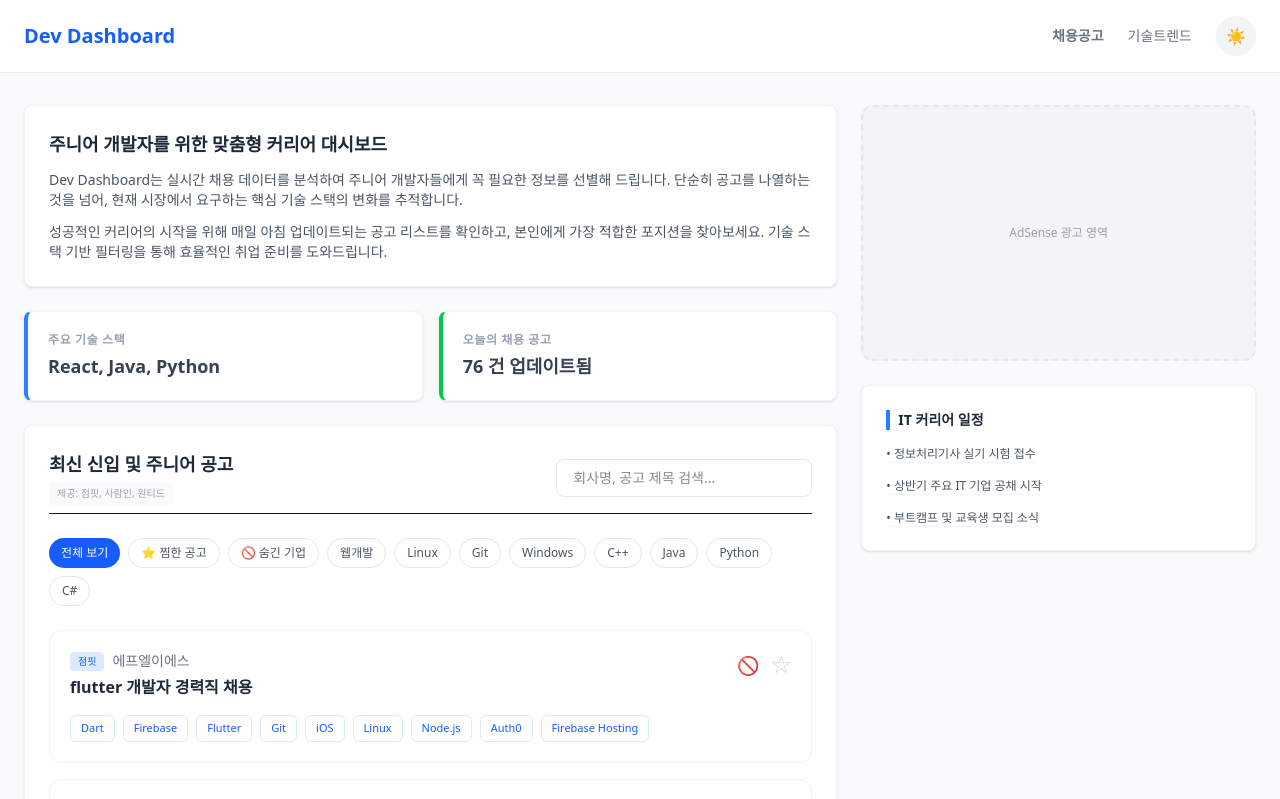
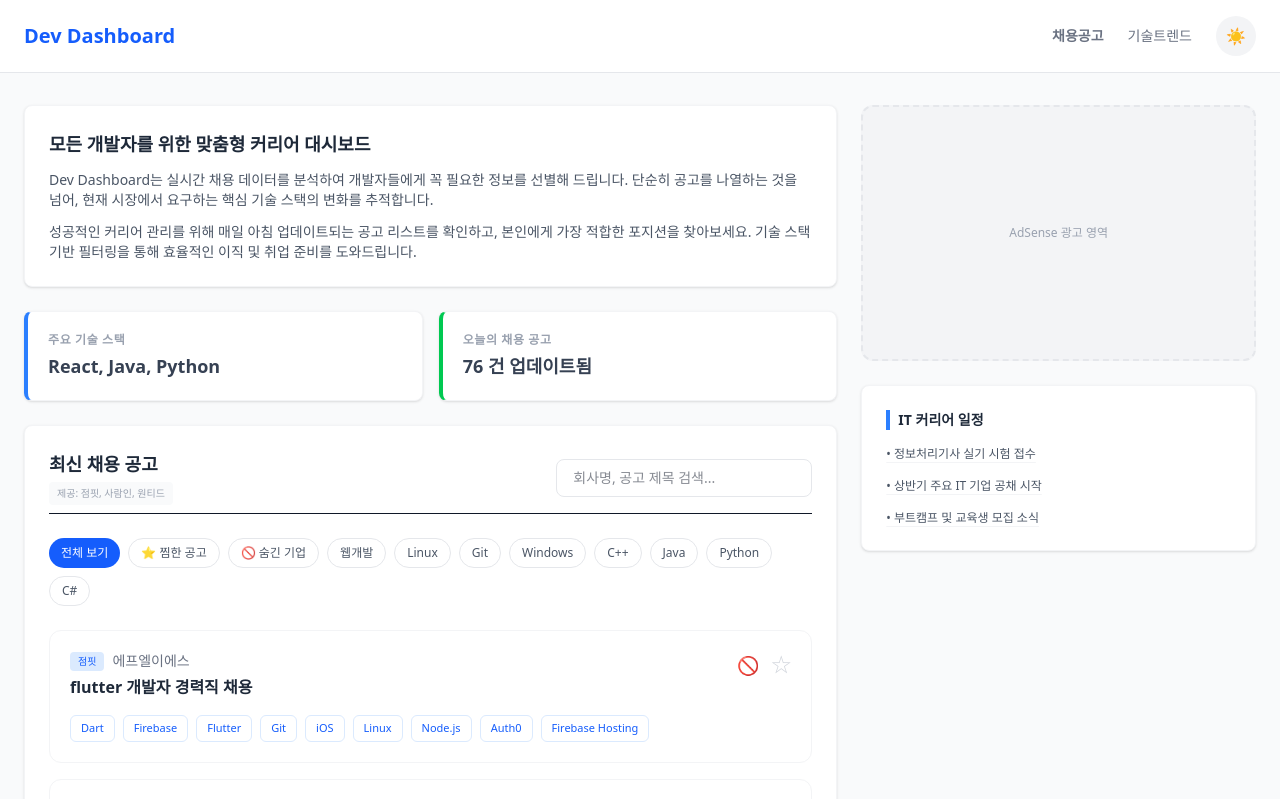
Before and after one commit to welchs1423/Dev-Dashboard, a Next.js app: page / in a window 1280 px wide. Shown: the top 799 px of the page. Built offline with nearby package versions, Linux system fonts and the light colour scheme.

Commit message:
fix: 서비스 타겟 모든 개발자로 확장 및 관련 코드/문구 전체 수정

```diff
--- a/app/layout.tsx
+++ b/app/layout.tsx
@@ -6,12 +6,12 @@ import "./globals.css";
 const inter = Inter({ subsets: ["latin"] });
 
 export const metadata: Metadata = {
-  title: "Dev Dashboard | 주니어 개발자 채용 큐레이션",
-  description: "점핏, 사람인, 원티드의 최신 신입 및 주니어 개발자 채용 공고를 한눈에 확인하세요. 기술 스택별 필터링과 찜하기 기능을 제공합니다.",
-  keywords: ["신입 개발자", "주니어 개발자", "개발자 채용", "프론트엔드", "백엔드", "점핏", "사람인", "원티드"],
+  title: "Dev Dashboard | 개발자 채용 큐레이션",
+  description: "점핏, 사람인, 원티드의 최신 개발자 채용 공고를 한눈에 확인하세요. 기술 스택별 필터링과 찜하기 기능을 제공합니다.",
+  keywords: ["개발자 채용", "프론트엔드", "백엔드", "점핏", "사람인", "원티드"],
   openGraph: {
-    title: "Dev Dashboard | 주니어 개발자 채용 큐레이션",
-    description: "매일 아침 업데이트되는 주니어 개발자 맞춤형 채용 정보와 기술 트렌드",
+    title: "Dev Dashboard | 개발자 채용 큐레이션",
+    description: "매일 아침 업데이트되는 개발자 맞춤형 채용 정보와 기술 트렌드",
     type: "website",
     locale: "ko_KR",
     siteName: "Dev Dashboard",
--- a/app/page.tsx
+++ b/app/page.tsx
@@ -36,13 +36,11 @@ export default function Home() {
 
     const savedBookmarks = localStorage.getItem('dev_dashboard_bookmarks');
     if (savedBookmarks) {
-      // eslint-disable-next-line react-hooks/set-state-in-effect
       setBookmarkedJobs(JSON.parse(savedBookmarks));
     }
 
     const savedHidden = localStorage.getItem('dev_dashboard_hidden');
     if (savedHidden) {
-      // eslint-disable-next-line react-hooks/set-state-in-effect
       setHiddenCompanies(JSON.parse(savedHidden));
     }
 
@@ -201,14 +199,14 @@ export default function Home() {
       <main className="grow max-w-7xl mx-auto px-6 py-8 grid grid-cols-1 md:grid-cols-3 gap-6">
         <div className="md:col-span-2 space-y-6">
           <section className="bg-white dark:bg-gray-800 rounded-lg shadow-sm border border-gray-100 dark:border-gray-700 p-6 leading-relaxed transition-colors duration-200">
-            <h2 className="text-lg font-bold mb-3 text-gray-800 dark:text-gray-100">주니어 개발자를 위한 맞춤형 커리어 대시보드</h2>
+            <h2 className="text-lg font-bold mb-3 text-gray-800 dark:text-gray-100">모든 개발자를 위한 맞춤형 커리어 대시보드</h2>
             <p className="text-sm text-gray-600 dark:text-gray-400 mb-3">
-              Dev Dashboard는 실시간 채용 데이터를 분석하여 주니어 개발자들에게 꼭 필요한 정보를 선별해 드립니다.
+              Dev Dashboard는 실시간 채용 데이터를 분석하여 개발자들에게 꼭 필요한 정보를 선별해 드립니다.
               단순히 공고를 나열하는 것을 넘어, 현재 시장에서 요구하는 핵심 기술 스택의 변화를 추적합니다.
             </p>
             <p className="text-sm text-gray-600 dark:text-gray-400">
-              성공적인 커리어의 시작을 위해 매일 아침 업데이트되는 공고 리스트를 확인하고, 본인에게 가장 적합한 포지션을 찾아보세요.
-              기술 스택 기반 필터링을 통해 효율적인 취업 준비를 도와드립니다.
+              성공적인 커리어 관리를 위해 매일 아침 업데이트되는 공고 리스트를 확인하고, 본인에게 가장 적합한 포지션을 찾아보세요.
+              기술 스택 기반 필터링을 통해 효율적인 이직 및 취업 준비를 도와드립니다.
             </p>
           </section>
 
@@ -226,7 +224,7 @@ export default function Home() {
           <section className="bg-white dark:bg-gray-800 rounded-lg shadow-sm border border-gray-100 dark:border-gray-700 p-6 transition-colors duration-200">
             <div className="flex flex-col sm:flex-row justify-between items-start sm:items-center mb-6 pb-2 border-b dark:border-gray-700 gap-4">
               <div>
-                <h2 className="text-lg font-bold text-gray-800 dark:text-gray-100">최신 신입 및 주니어 공고</h2>
+                <h2 className="text-lg font-bold text-gray-800 dark:text-gray-100">최신 채용 공고</h2>
                 <span className="text-[10px] text-gray-400 dark:text-gray-500 bg-gray-50 dark:bg-gray-700 px-2 py-1 rounded mt-1 inline-block">제공: 점핏, 사람인, 원티드</span>
               </div>
 
@@ -385,7 +383,7 @@ export default function Home() {
             <div className="space-y-2">
               <p className="text-sm font-bold text-gray-400 dark:text-gray-500">© 2026 Dev Dashboard</p>
               <p className="text-[11px] text-gray-400 dark:text-gray-500 max-w-md leading-relaxed">
-                본 서비스는 점핏(Jumpit), 사람인(Saramin), 원티드(Wanted)의 공개 데이터를 활용하여 주니어 개발자의 커리어 성장을 돕기 위해 제작된 대시보드입니다.
+                본 서비스는 점핏(Jumpit), 사람인(Saramin), 원티드(Wanted)의 공개 데이터를 활용하여 모든 개발자의 커리어 성장을 돕기 위해 제작된 대시보드입니다.
                 채용 정보의 저작권은 각 채용 공고의 원작자 및 해당 플랫폼에 있습니다.
               </p>
             </div>
```
Also changed, not shown: 2 other files (tests, documents, lock files or other folders).
